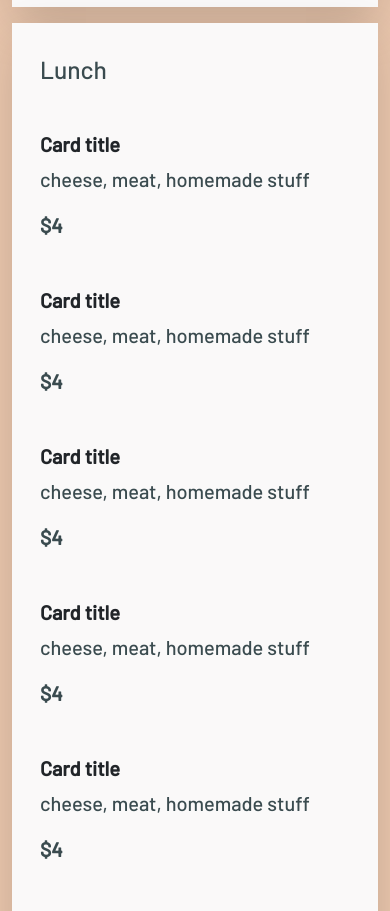
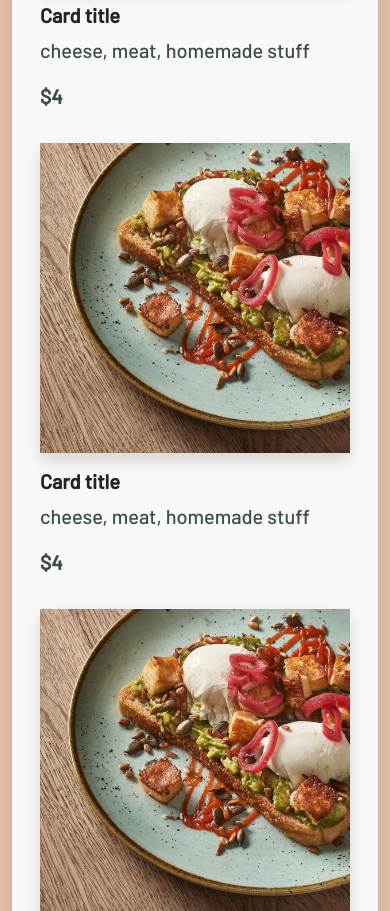
Before and after one commit to GrzegorzSad/GREENVILLE, a website: page index.html in a window 390 px wide. Shown: the part 3753-4664 px from the top of the page. Drawn offline with nearby package versions, Linux system fonts and the light colour scheme; files that its build step writes are made by us from their sources.

Commit message:
sm changes

```diff
--- a/index.html
+++ b/index.html
@@ -179,7 +179,7 @@
 							<div class="row ">
 								<div class="col-xl col-lg-4 col-sm-6">
 									<div class="card border-0 bg-light mb-3">
-										<img src="images/6.jpg" class="shadow card-img-top d-none d-sm-block" alt="...">
+										<img src="images/6.jpg" class="shadow card-img-top " alt="...">
 										<div class="card-body px-0">
 											<h5 class="card-title fw-bold text-dark-dark">Card title</h5>
 											<p class="card-text text-dark-dark">cheese, meat, homemade stuff</p>
@@ -189,7 +189,7 @@
 								</div>
 								<div class="col-xl col-lg-4 col-sm-6">
 									<div class="card border-0 bg-light mb-3">
-										<img src="images/6.jpg" class="shadow card-img-top d-none d-sm-block" alt="...">
+										<img src="images/6.jpg" class="shadow card-img-top " alt="...">
 										<div class="card-body px-0">
 											<h5 class="card-title fw-bold text-dark-dark">Card title</h5>
 											<p class="card-text text-dark-dark">cheese, meat, homemade stuff</p>
@@ -199,7 +199,7 @@
 								</div>
 								<div class="col-xl col-lg-4 col-sm-6">
 									<div class="card border-0 bg-light mb-3">
-										<img src="images/6.jpg" class="shadow card-img-top d-none d-sm-block" alt="...">
+										<img src="images/6.jpg" class="shadow card-img-top " alt="...">
 										<div class="card-body px-0">
 											<h5 class="card-title fw-bold text-dark-dark">Card title</h5>
 											<p class="card-text text-dark-dark">cheese, meat, homemade stuff</p>
@@ -209,7 +209,7 @@
 								</div>
 								<div class="col-xl col-lg-4 col-sm-6">
 									<div class="card border-0 bg-light mb-3">
-										<img src="images/6.jpg" class="shadow card-img-top d-none d-sm-block" alt="...">
+										<img src="images/6.jpg" class="shadow card-img-top " alt="...">
 										<div class="card-body px-0">
 											<h5 class="card-title fw-bold text-dark-dark">Card title</h5>
 											<p class="card-text text-dark-dark">cheese, meat, homemade stuff</p>
@@ -219,7 +219,7 @@
 								</div>
 								<div class="col-xl col-lg-4 col-sm-6">
 									<div class="card border-0 bg-light mb-3">
-										<img src="images/6.jpg" class="shadow card-img-top d-none d-sm-block" alt="...">
+										<img src="images/6.jpg" class="shadow card-img-top " alt="...">
 										<div class="card-body px-0">
 											<h5 class="card-title fw-bold text-dark-dark">Card title</h5>
 											<p class="card-text text-dark-dark">cheese, meat, homemade stuff</p>
@@ -253,7 +253,7 @@
 								</div>
 								<div class="col-xl-3 col-lg-4 col-sm-6">
 									<div class="card border-0 bg-light mb-3">
-										<img src="images/6.jpg" class="shadow card-img-top  d-none d-sm-block" alt="...">
+										<img src="images/6.jpg" class="shadow card-img-top  " alt="...">
 										<div class="card-body px-0">
 											<h5 class="card-title fw-bold text-dark-dark">Card title</h5>
 											<p class="card-text text-dark-dark">cheese, meat, homemade stuff</p>
@@ -263,7 +263,7 @@
 								</div>
 								<div class="col-xl-3 col-lg-4 col-sm-6">
 									<div class="card border-0 bg-light mb-3">
-										<img src="images/6.jpg" class="shadow card-img-top d-none d-sm-block" alt="...">
+										<img src="images/6.jpg" class="shadow card-img-top " alt="...">
 										<div class="card-body px-0">
 											<h5 class="card-title fw-bold text-dark-dark">Card title</h5>
 											<p class="card-text text-dark-dark">cheese, meat, homemade stuff</p>
@@ -273,7 +273,7 @@
 								</div>
 								<div class="col-xl-3 col-lg-4 col-sm-6">
 									<div class="card border-0 bg-light mb-3">
-										<img src="images/6.jpg" class="shadow card-img-top d-none d-sm-block" alt="...">
+										<img src="images/6.jpg" class="shadow card-img-top " alt="...">
 										<div class="card-body px-0">
 											<h5 class="card-title fw-bold text-dark-dark">Card title</h5>
 											<p class="card-text text-dark-dark">cheese, meat, homemade stuff</p>
@@ -283,7 +283,7 @@
 								</div>
 								<div class="col-xl-3 col-lg-4 col-sm-6">
 									<div class="card border-0 bg-light mb-3">
-										<img src="images/6.jpg" class="shadow card-img-top d-none d-sm-block" alt="...">
+										<img src="images/6.jpg" class="shadow card-img-top " alt="...">
 										<div class="card-body px-0">
 											<h5 class="card-title fw-bold text-dark-dark">Card title</h5>
 											<p class="card-text text-dark-dark">cheese, meat, homemade stuff</p>
@@ -293,7 +293,7 @@
 								</div>
 								<div class="col-xl-3 col-lg-4 col-sm-6">
 									<div class="card border-0 bg-light mb-3">
-										<img src="images/6.jpg" class="shadow card-img-top d-none d-sm-block" alt="...">
+										<img src="images/6.jpg" class="shadow card-img-top " alt="...">
 										<div class="card-body px-0">
 											<h5 class="card-title fw-bold text-dark-dark">Card title</h5>
 											<p class="card-text text-dark-dark">cheese, meat, homemade stuff</p>
@@ -303,7 +303,7 @@
 								</div>
 								<div class="col-xl-3 col-lg-4 col-sm-6">
 									<div class="card border-0 bg-light mb-3">
-										<img src="images/6.jpg" class="shadow card-img-top d-none d-sm-block" alt="...">
+										<img src="images/6.jpg" class="shadow card-img-top " alt="...">
 										<div class="card-body px-0">
 											<h5 class="card-title fw-bold text-dark-dark">Card title</h5>
 											<p class="card-text text-dark-dark">cheese, meat, homemade stuff</p>
```
